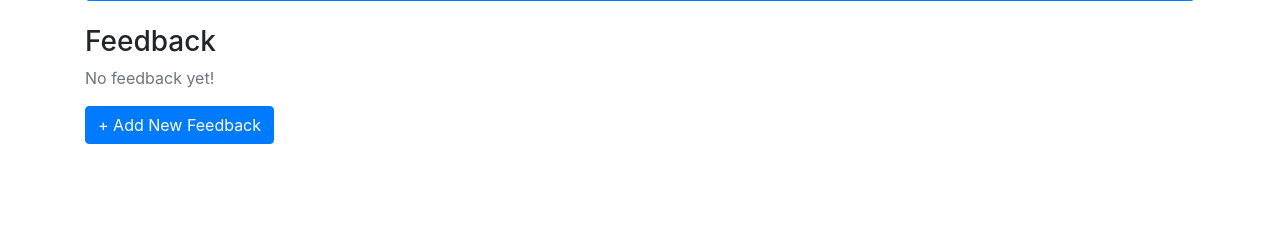
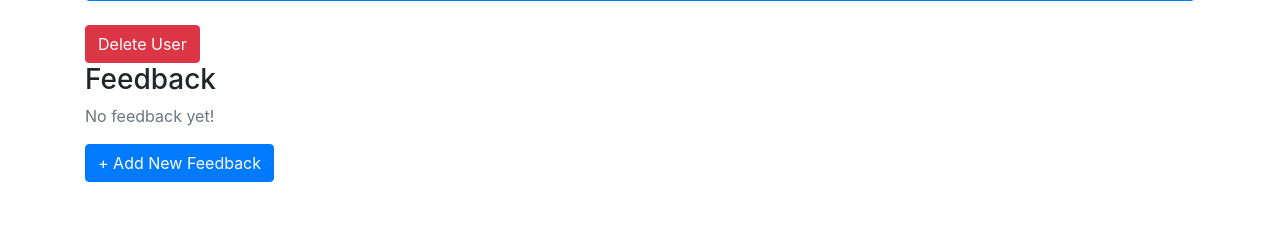
Before and after one commit to snstrong/Exercises, a Flask app: template flask-feedback/templates/user_info.html in a window 1280 px wide. Shown: the part 230-460 px from the top of the page. Run offline with Flask 2, Linux system fonts and the light colour scheme; the template is opened without the code that fills it, so the values that code supplies are empty; some libraries are stand-ins or nearby versions.

Commit message:
Attempt to add delete user functionality

```diff
--- a/flask-feedback/app.py
+++ b/flask-feedback/app.py
@@ -39,7 +39,7 @@ def process_registration():
         db.session.commit()
         session['user_id'] = new_user.username
         flash('Welcome! Successfully Created Your Account!', "success")
-        return redirect('/secret')
+        return redirect(f'/users/{new_user.username}')
     return render_template('/register.html', form=form)
 
 @app.route('/login', methods=['GET', 'POST'])
@@ -52,7 +52,7 @@ def show_login_form():
         if user:
             session['user_id'] = username
             flash(f"Welcome Back, {user.username}!")
-            return redirect('/secret')
+            return redirect(f'/users/{user.username}')
         else:
             form.username.errors = ['Invalid username/password.']
     return render_template('login.html', form=form)
@@ -100,3 +100,11 @@ def handle_feedback(username):
         return redirect(f'/users/{username}')
     else:
         return render_template('add_feedback.html', form=form)
+
+@app.route('/users/<username>/delete')
+def delete_user(username):
+    user = User.query.get_or_404(username)
+    User.query.filter_by(username=username).delete()
+    db.session.commit()
+    flash(f"Account for {username} deleted.", "danger")
+    return redirect('/login')
--- a/flask-feedback/models.py
+++ b/flask-feedback/models.py
@@ -41,9 +41,9 @@ class User(db.Model):
     last_name = db.Column(
         db.String(30),
         nullable=False)
-    feedback = db.relationship("Feedback",
+    feedbacks = db.relationship("Feedback",
         backref="user",
-        cascade="all, delete-orphan")
+        cascade="all, delete, delete-orphan")
 
     @classmethod
     def register(cls, username, pwd, email, first_name, last_name):
--- a/flask-feedback/templates/user_info.html
+++ b/flask-feedback/templates/user_info.html
@@ -8,13 +8,17 @@
         <li><strong>Name:</strong> {{user.first_name}} {{user.last_name}}</li>
         <li><strong>Email:</strong> {{user.email}}</li>
     </ul>
+    <div>
+        <a href="/users/{{user.username}}/delete" class="btn btn-danger">Delete User</a>
+    </div>
 </section>
+
 
 <section>
     <h3>Feedback</h3>
-    {% if user.feedback %}
+    {% if user.feedbacks %}
     <div class="row">
-        {% for i in user.feedback %}
+        {% for i in user.feedbacks %}
         <div class="col-lg-4 col-md-6 col-sm-12 bg-light border border-primary rounded p-2 mb-4">
             <h4>{{i.title}}</h4>
             <p class="m-0">{{i.content}}</p>
```
